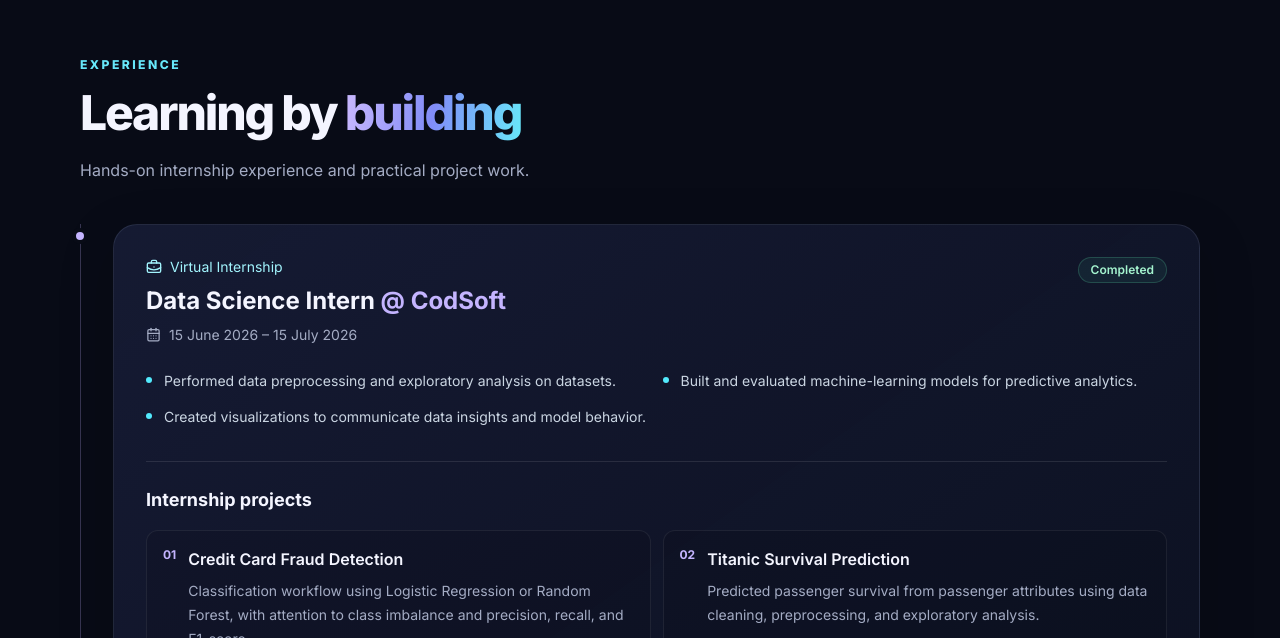
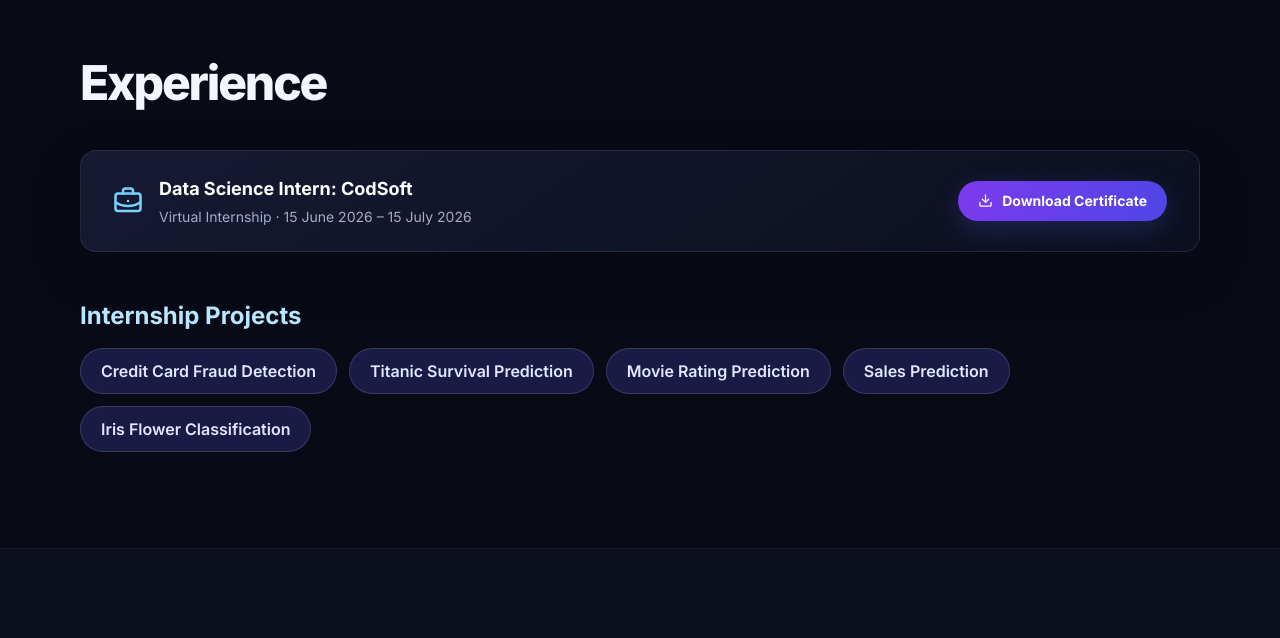
Before and after one commit to sonalisubhadarshinimoharana2004/Sonali-Portfolio, a React (Vite) app: page / in a window 1280 px wide. Shown: the part 3502-4140 px from the top of the page. Built offline with nearby package versions, Linux system fonts and the light colour scheme.

Commit message:
fix experience import

```diff
--- a/src/components/Experience.jsx
+++ b/src/components/Experience.jsx
@@ -1,14 +1,48 @@
-import { BriefcaseBusiness, CalendarDays, ArrowUpRight } from "lucide-react";
+import { BriefcaseBusiness, Download } from "lucide-react";
 import SectionTitle from "./SectionTitle";
 import { internshipProjects } from "../data/projects";
+
+// Certificate file placed in /public. Empty = shows "Completed" badge instead.
+const certificateLink = "/codsoft-certificate.jpg";
+
 export default function Experience() {
-  return <section id="experience" className="section"><div className="container-page">
-    <SectionTitle eyebrow="Experience" title={<>Learning by <span className="gradient-text">building</span></>} description="Hands-on internship experience and practical project work."/>
-    <div className="relative border-l border-violet-300/25 pl-6 sm:pl-8"><div className="absolute -left-[9px] top-1 h-4 w-4 rounded-full border-4 border-[#080b16] bg-violet-300"/>
-      <article className="glass rounded-3xl p-6 sm:p-8"><div className="flex flex-wrap items-start justify-between gap-4"><div><div className="mb-2 inline-flex items-center gap-2 text-sm text-cyan-200"><BriefcaseBusiness size={16}/> Virtual Internship</div><h3 className="text-2xl font-bold">Data Science Intern <span className="text-violet-300">@ CodSoft</span></h3><p className="muted mt-2 flex items-center gap-2 text-sm"><CalendarDays size={15}/> 15 June 2026 – 15 July 2026</p></div><span className="rounded-full border border-emerald-300/20 bg-emerald-300/[.07] px-3 py-1 text-xs font-semibold text-emerald-200">Completed</span></div>
-        <ul className="mt-6 grid gap-3 text-sm leading-6 text-slate-300 sm:grid-cols-2">{["Performed data preprocessing and exploratory analysis on datasets.","Built and evaluated machine-learning models for predictive analytics.","Created visualizations to communicate data insights and model behavior."].map(x=><li key={x} className="flex gap-3"><span className="mt-2 h-1.5 w-1.5 shrink-0 rounded-full bg-cyan-300"/>{x}</li>)}</ul>
-        <div className="mt-8 border-t border-white/10 pt-6"><h4 className="mb-4 text-lg font-bold">Internship projects</h4><div className="grid gap-3 md:grid-cols-2">{internshipProjects.map((p,i)=><div key={p.title} className="rounded-xl border border-white/[.07] bg-black/10 p-4"><div className="flex items-start gap-3"><span className="text-xs font-bold text-violet-300">0{i+1}</span><div><h5 className="font-semibold">{p.title}</h5><p className="muted mt-2 text-sm leading-6">{p.description}</p></div></div></div>)}</div></div>
-      </article>
-    </div>
-  </div></section>;
+  return (
+    <section id="experience" className="section">
+      <div className="container-page">
+        <SectionTitle title="Experience" />
+
+        <div className="glass card-hover flex flex-wrap items-center justify-between gap-4 rounded-2xl border border-sky-300/10 bg-gradient-to-r from-indigo-500/10 to-transparent p-5 sm:px-8 sm:py-6">
+          <div className="flex items-center gap-4">
+            <BriefcaseBusiness size={30} className="shrink-0 text-sky-300" />
+            <div>
+              <h3 className="text-base font-bold text-white sm:text-lg">Data Science Intern: CodSoft</h3>
+              <p className="muted mt-1 text-sm">Virtual Internship · 15 June 2026 – 15 July 2026</p>
+            </div>
+          </div>
+
+          {certificateLink ? (
+            <a href={certificateLink} download className="btn-primary !px-5 !py-2.5 text-sm">
+              <Download size={15} /> Download Certificate
+            </a>
+          ) : (
+            <span className="rounded-full border border-emerald-300/20 bg-emerald-300/[.07] px-4 py-1.5 text-sm font-semibold text-emerald-200">
+              Completed
+            </span>
+          )}
+        </div>
+
+        <h3 className="mb-4 mt-12 text-xl font-bold text-sky-200 sm:text-2xl">Internship Projects</h3>
+        <div className="flex flex-wrap gap-3">
+          {internshipProjects.map((p) => (
+            <span
+              key={p.title}
+              className="rounded-full border border-indigo-300/20 bg-indigo-500/20 px-5 py-2.5 text-sm font-semibold text-indigo-100 sm:text-base"
+            >
+              {p.title}
+            </span>
+          ))}
+        </div>
+      </div>
+    </section>
+  );
 }
```
Also changed, not shown: public/codsoft-certificate.jpg (added), 6 other files (tests, documents, lock files or other folders).
